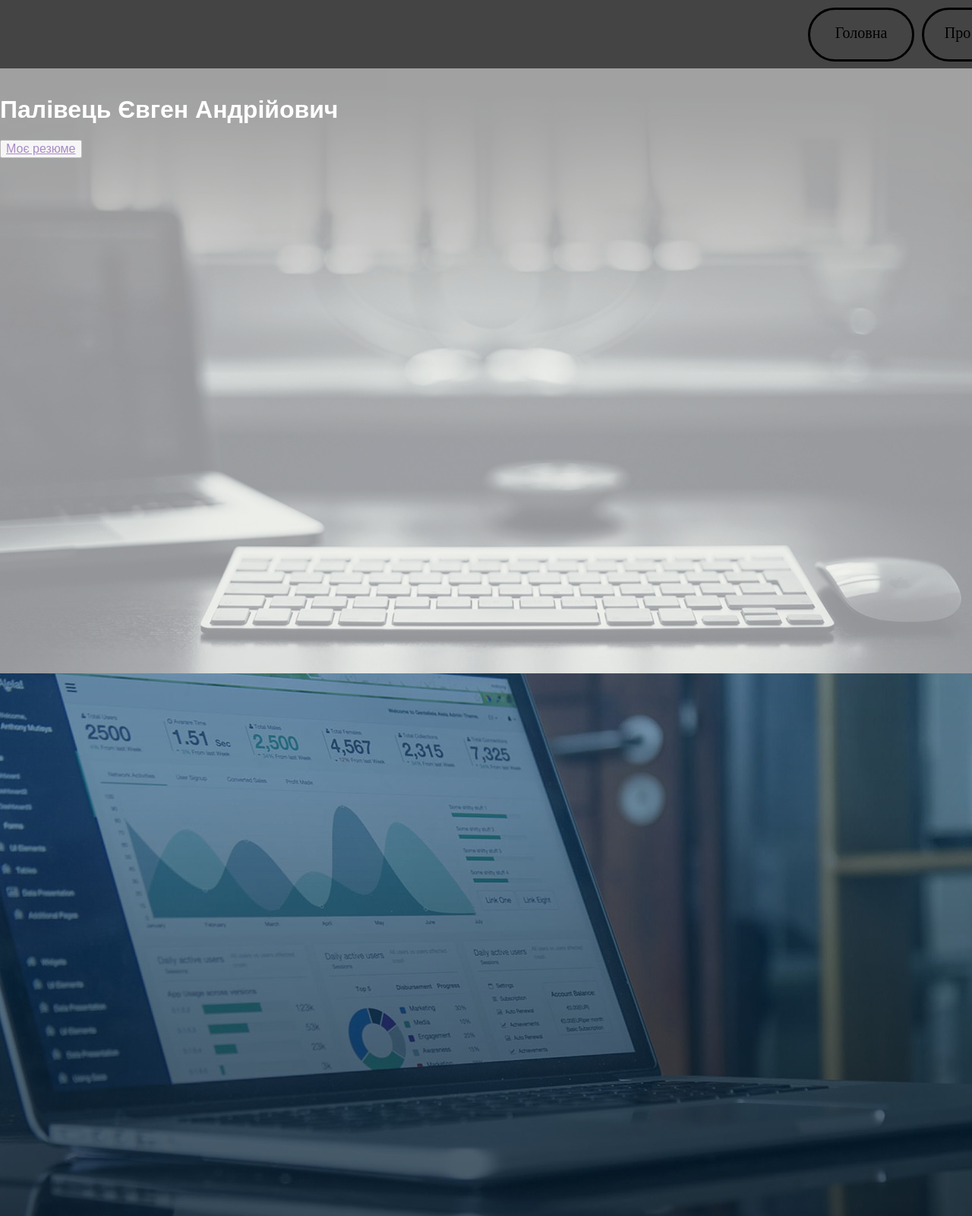
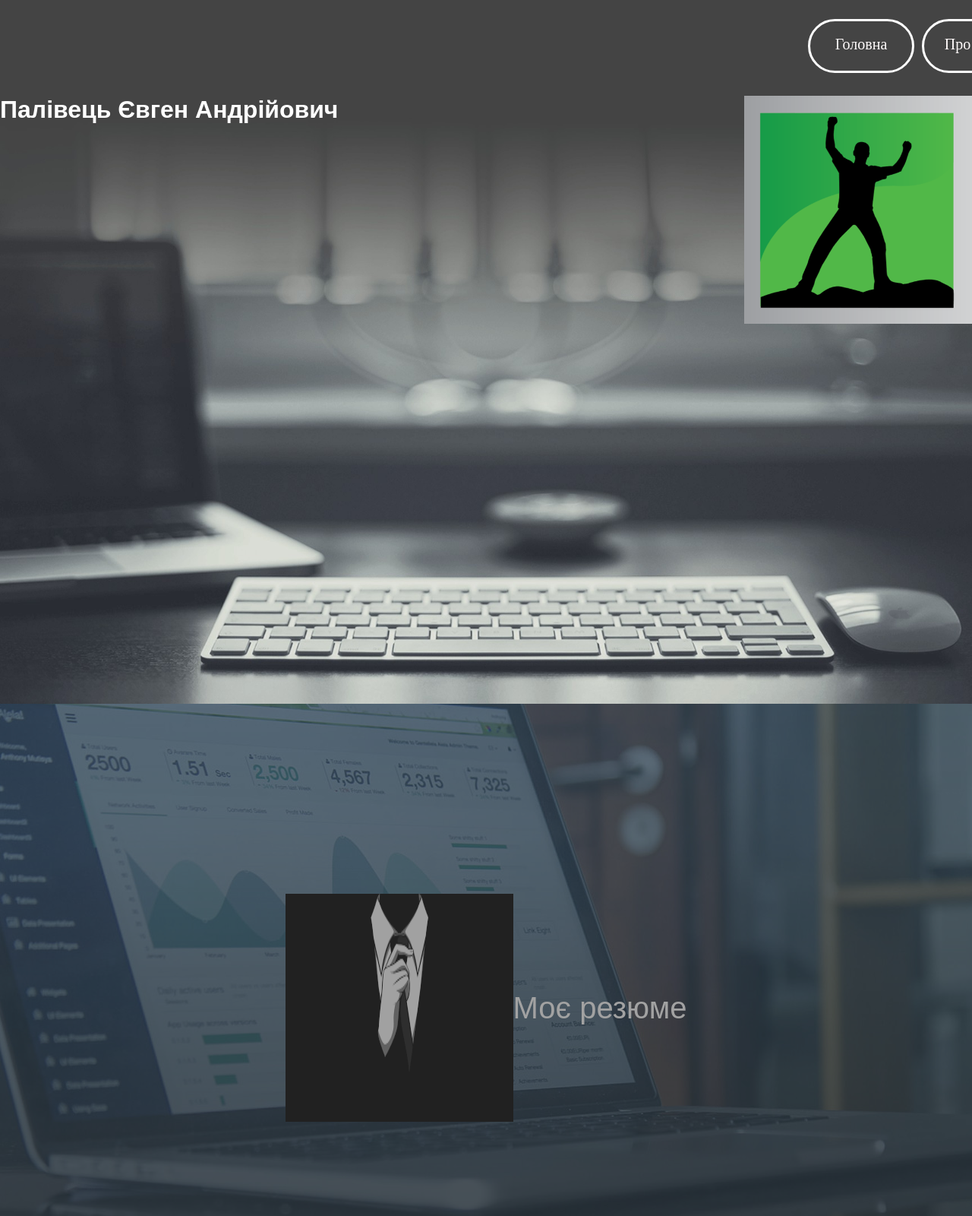
Before and after one commit to Jekkich87/ReposytoryJk87, a plain HTML site: page MyCVProject/CVukr.html in a window 1280 px wide. Shown: the top 1600 px of the page at 76% size. Drawn offline with nearby package versions, Linux system fonts and the light colour scheme.

Commit message:
main page working

```diff
--- a/MyCVProject/CVukr.html
+++ b/MyCVProject/CVukr.html
@@ -1,5 +1,6 @@
 <!DOCTYPE html>
 <html lang="en">
+
 <head>
     <meta charset="UTF-8">
     <meta name="viewport" content="width=device-width, initial-scale=1.0">
@@ -26,13 +27,14 @@
     <main id="main">
 
         <section id="firstP">
-            <img src="" alt="" class="myfoto">
-            <!--<div class="wrap"></div>-->
+            <img src="../MyCVProject/IMG/myphoto.png" alt="" class="myfoto">
             <h1 class="name">Палівець Євген Андрійович</h1>
-            <button class="resume"><a href="" class="myCV">Моє резюме</a></button>
         </section>
 
         <section id="secondP">
+            <img src="../MyCVProject/IMG/resumelogo.png" alt="" class="myfoto">
+            <!--<div class="wrap"></div>-->
+            <a href="" class="myCV">Моє резюме</a>
 
         </section>
 
@@ -40,17 +42,16 @@
 
         </section>
 
-        <section id="forthP">
-
-        </section>
+        <!--<section id="forthP"></section>-->
 
 
 
     </main>
 
     <footer id="footer">
-<p>all right reserved</p>
+        <p>all right reserved</p>
     </footer>
 
 </body>
+
 </html>
--- a/MyCVProject/Styles/cv.css
+++ b/MyCVProject/Styles/cv.css
@@ -1,13 +1,13 @@
-html
-    {
+html {
     font-family: "PT Sans Caption", sans-serif;
     font-size: 16px;
+    background-color: #444444;
     /*line-height: 1.5;*/
-        margin-top: -15px;
+    /*margin-top: -15px;*/
     /*height: 100vh;*/
     /*justify-content: center;*/
+}
 
-    }
 
 /* ------------------------------
 
@@ -16,45 +16,43 @@ html
 
 
                         ---------------------------------*/
-#body{
-    width:  100%;
+
+#body {
+    width: 100%;
     /*display: grid;
     grid-template-rows: repeat(3)*/
 }
 
-#header{
+#header {
     margin-top: 10px;
     width: 100%;
     /*height: 50px;*/
-    display:block;
+    display: block;
     align-items: center;
     justify-items: right;
-    margin-top:15px;
+    margin-top: 15px;
     background-color: #444444;
-    margin-bottom: -20px;
-
-
+    /*margin-bottom: -20px;*/
 }
 
-.ulnav{
+.ulnav {
     width: 600px;
-    height:90px;
-    display:flex;
+    height: 90px;
+    display: flex;
     align-content: center;
     justify-content: right;
     margin-top: 15px;
     margin-left: 60%;
-
 }
 
-.ulnav .navli{
-    width:150px;
+.ulnav .navli {
+    width: 150px;
     display: flex;
     float: right;
     height: 50px;
     border: 3px solid;
     border-radius: 50px;
-    border-color: black;
+    border-color: white;
     padding-top: 15px;
     justify-content: center;
     margin-right: 10px;
@@ -62,89 +60,129 @@ html
     font-family: Merriweather, serif;
     font-size: 20px;
     line-height: 1.5;
-
 }
 
-    .navli .navlink{
-        color: black;
+.navli .navlink {
+    color: rgb(255, 251, 251);
     text-decoration-line: none;
 }
 
-    .navli /*.navlink*/ :hover{
+.navli
+/*.navlink*/
+
+ :hover {
     color: red;
     transition: 0.5s ease-out;
 }
 
-
-
-#main{
-
+#main {
     max-width: 100%;
     height: 100%;
-
     /*display: grid;*/
     /*grid-template-columns: repeat(2, 50%);*/
     /*grid-template-columns: repeat(auto-fit, 50%);*/
     /*grid-template-rows: repeat(auto-fit)*/
-
 }
 
-
-#firstP{
+#firstP {
     background-image: url(../IMG/aboutmecover.jpg);
-    opacity: 50%;
     background-repeat: no-repeat;
     background-position: center;
     background-size: cover;
-    color:white;
-    justify-content: center;
-    height: 100vh;
-    width: 100%
-    /*margin-bottom: 0%;*/
-}
-
-#secondP{
-    background-image: url(../IMG/resumecover.jpg);
-    background-repeat: no-repeat;
-    background-position: center;
-    background-size: cover;
-    color:white;
+    color: white;
     justify-content: center;
     height: 100vh;
     width: 100%;
     margin-bottom: 0%;
 }
 
-#thirdP{
+#firstP .myfoto {
+    float: right;
+    width: 300px;
+    height: 300px;
+}
+
+#secondP {
+    background-image: url(../IMG/resumecover.jpg);
+    opacity: 50%;
+    background-repeat: no-repeat;
+    background-position: center;
+    background-size: cover;
+    color: white;
+    justify-content: center;
+    height: 100vh;
+    width: 100%;
+    display: flex;
+    align-items: center;
+    justify-items: center;
+    /*margin-bottom: 0%;*/
+}
+
+.wrap {
+    margin-left: 20px;
+    height: 300px;
+    display: grid;
+    /*grid-column: 1fr;*/
+    grid-template-rows: repeat(2, 1fr);
+    align-items: center;
+    justify-items: center;
+}
+
+.wrap .name {
+    font-size: 45px;
+}
+
+.wrap .shortme {
+    font-size: 35px;
+}
+
+.myCV {
+    font-size: 40px;
+    color: white;
+    text-decoration-line: none;
+}
+
+.myCV:hover {
+    text-decoration-line: underline;
+    color: coral;
+    transition: 1s ease-out;
+}
+
+#secondP .myfoto {
+    float: right;
+    width: 300px;
+    height: 300px;
+}
+
+#thirdP {
     background-image: url(../IMG/resumecover.jpg);
     background-repeat: no-repeat;
     background-position: center;
     background-size: cover;
-    color:white;
+    color: white;
     justify-content: center;
     height: 100vh;
     width: 100%;
     margin-bottom: 0%;
 }
 
-#forthP{
+
+/*#forthP {
     background-image: url(../IMG/resumecover.jpg);
     background-repeat: no-repeat;
     background-position: center;
     background-size: cover;
-    color:white;
+    color: white;
     justify-content: center;
     height: 85vh;
     width: 100%;
     margin-bottom: 0%;
-}
+}*/
 
-
-#footer{
+#footer {
     width: 100%;
     height: 10vh;
     align-content: center;
-    background-color: rgba(16, 230, 183, 0.562);
+    /*background-color: rgba(16, 230, 183, 0.562);*/
     padding-top: 16px;
-
 }
```
Also changed, not shown: MyCVProject/IMG/myphoto.png (added). Lines whose indentation alone changed are shown as unchanged.
